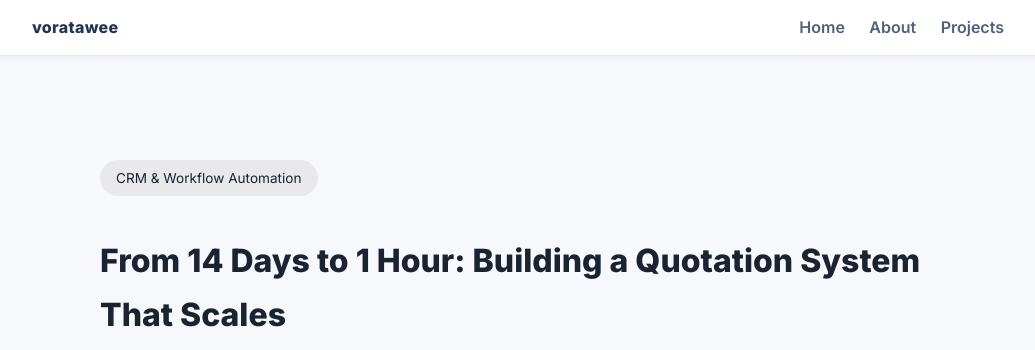
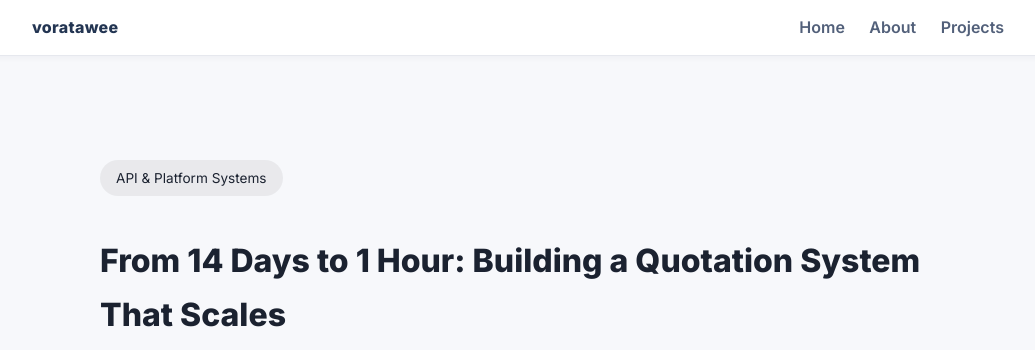
Before and after one commit to voratawee/voratawee.github.io, a Jekyll site: the page built from projects/crm/onlinequotation/index.md, in a window 1280 px wide and 900 px high. Shown: the top 350 px of the window, without its empty margins (122-1157 px from the left). Built offline with Jekyll 4.4.1, drawn with Linux system fonts in a browser that asks for light colours.

Commit message:
Update index.md

```diff
--- a/projects/crm/onlinequotation/index.md
+++ b/projects/crm/onlinequotation/index.md
@@ -109,7 +109,7 @@ title: Online Quotation System
 
 <div>
 
-<span class="tag">CRM & Workflow Automation</span>
+<span class="tag">API & Platform Systems</span>
 
 <h1>From 14 Days to 1 Hour: Building a Quotation System That Scales</h1>
 
```
